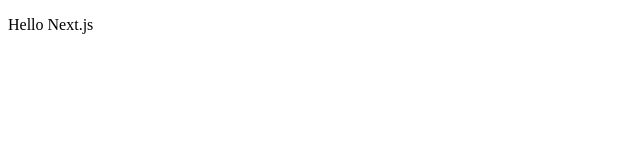
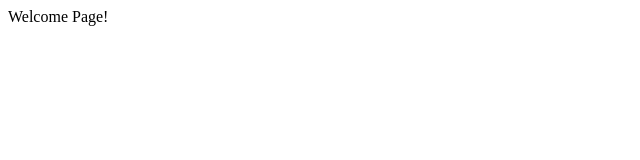
Before and after one commit to simotae14/portfolio-tae, a Next.js app: page / in a window 1280 px wide. Shown: the top 160 px of the page, without its empty margins (0-640 px from the left). Built offline with nearby package versions, Linux system fonts and the light colour scheme.

Commit message:
add basic scripts

```diff
--- a/package.json
+++ b/package.json
@@ -5,9 +5,9 @@
   "main": "index.js",
   "scripts": {
     "test": "echo \"Error: no test specified\" && exit 1",
-    "dev": "node server/index.js",
+    "dev": "next",
     "build": "next build",
-    "start": "NODE_ENV=production node server/index.js",
+    "start": "next start",
     "heroku-postbuild": "npm run build"
   },
   "dependencies": {
--- a/pages/index.js
+++ b/pages/index.js
@@ -1,7 +1,3 @@
-const Index = () => (
-    <div>
-        <p>Hello Next.js</p>
-    </div>
-);
+const Index = () => <div> Welcome Page! </div>
 
 export default Index;
```
